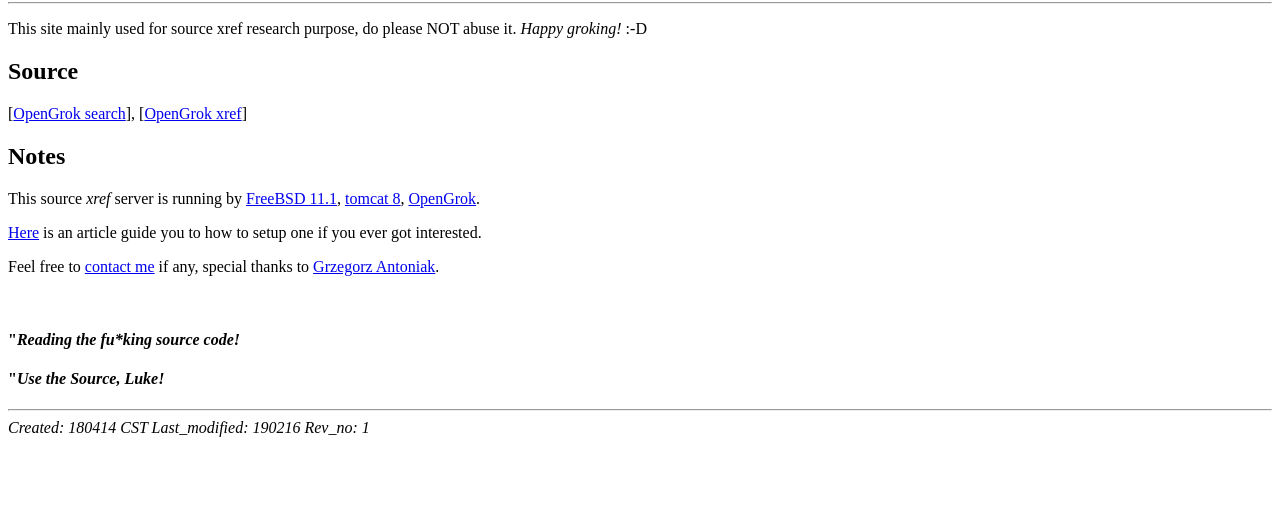
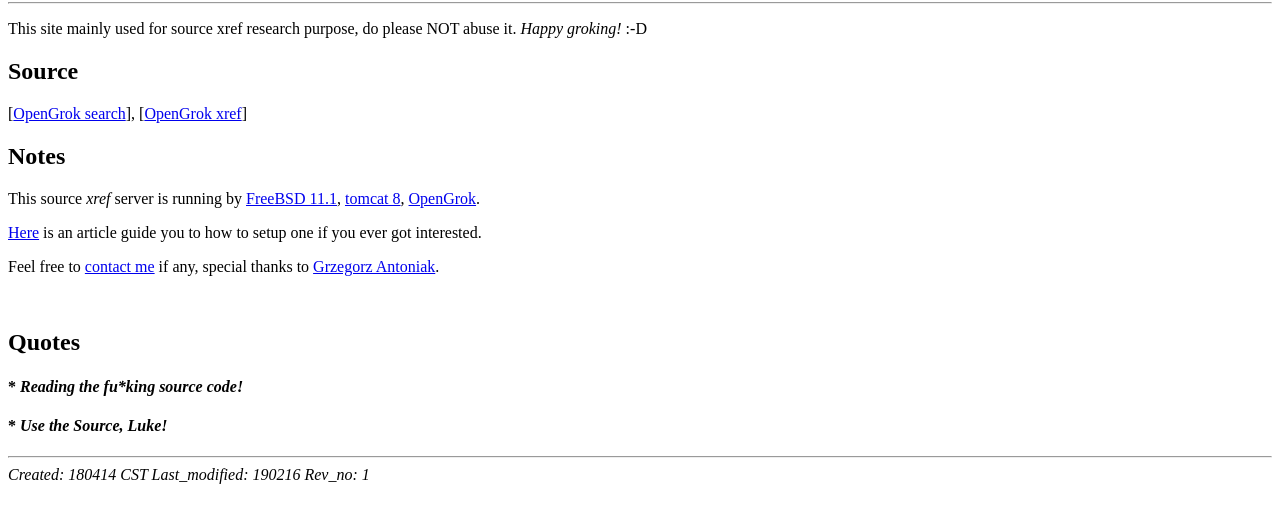
Before and after one commit to leiless/opengrok-cfg, a plain HTML site: page ROOT/index.html in a window 1280 px wide. Shown: the part 78-600 px from the top of the page. Drawn offline with Linux system fonts and the light colour scheme.

Commit message:
Add Quotes in index page

```diff
--- a/ROOT/index.html
+++ b/ROOT/index.html
@@ -22,8 +22,9 @@
         special thanks to <a href="http://xr.anadoxin.org">Grzegorz Antoniak</a>.</p>
 
     <br>
-    <h4>"<i>Reading the fu*king source code!</i></h4>
-    <h4>"<i>Use the Source, Luke!</i></h4>
+    <h2>Quotes</h2>
+    <h4>* <i>Reading the fu*king source code!</i></h4>
+    <h4>* <i>Use the Source, Luke!</i></h4>
     <hr>
 
     <i>Created: 180414 CST Last_modified: 190216 Rev_no: 1</i>
```
